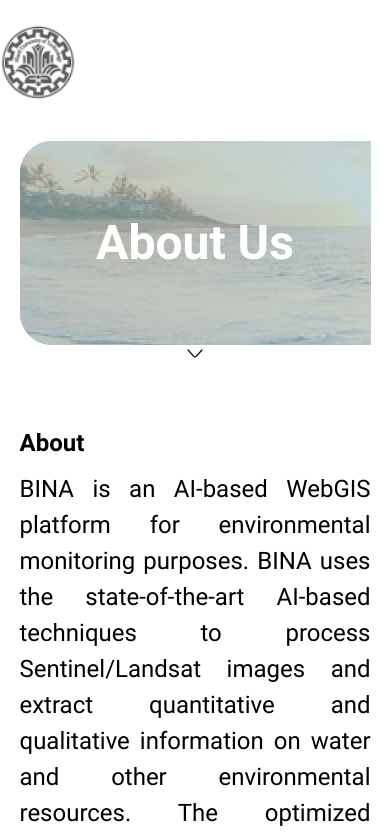
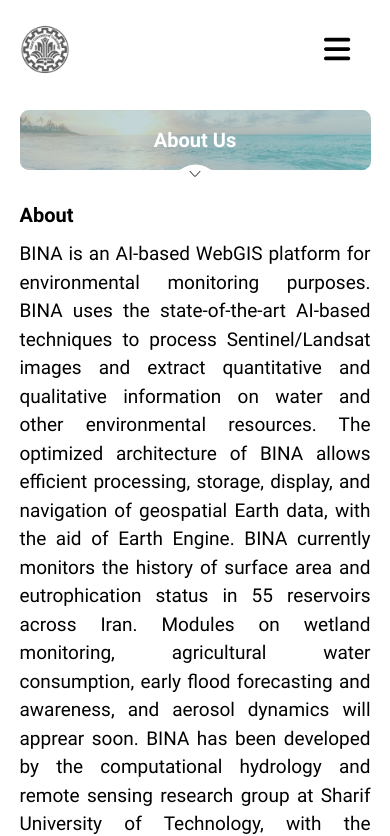
Before and after one commit to iozhen/chehrehnegar, a Next.js app: page /about in a window 390 px wide. Shown: the top 836 px of the page. Built offline with nearby package versions, Linux system fonts and the light colour scheme.

Commit message:
responsive ui

```diff
--- a/components/PageTitle.tsx
+++ b/components/PageTitle.tsx
@@ -4,11 +4,13 @@ interface props {
 
 const PageTitle = ({ title }: props) => {
    return (
-      <div className="w-full h-[204px] bg-[url(/images/pageTitleBack.png)] bg-cover relative mb-[80px]">
-         <div className="bg-[url(/images/pageTitleBackFade.png)] bg-cover w-full h-full flex justify-center items-center">
-            <h1 className="text-[48px] font-[700] text-white">{title}</h1>
+      <div className="w-full bg-[url(/images/pageTitleBack.png)] bg-contain bg-no-repeat relative h-[60px] max-sm:mb-[30px] md:mb-[50px] xl:mb-[80px] md:h-[125px] ___ lg:h-[165px] ___ xl:h-[204px]">
+         <div className="bg-[url(/images/pageTitleBackFade.png)] bg-contain bg-no-repeat w-full h-full flex justify-center items-center">
+            <h1 className="max-sm:text-[20px] text-[48px] font-[700] text-white">
+               {title}
+            </h1>
          </div>
-         <div className="absolute bottom-[-20px] left-[50%] translate-x-[-50%] w-[27px] h-[24px] bg-[url(/images/arrow-bottom.svg)] bg-contain bg-center bg-no-repeat"></div>
+         <div className="absolute bottom-[-15px] xl:bottom-[-20px] left-[50%] translate-x-[-50%] max-sm:w-[15px] w-[27px] h-[24px] bg-[url(/images/arrow-bottom.svg)] bg-contain bg-center bg-no-repeat"></div>
       </div>
    );
 };
--- a/components/layout/Header.tsx
+++ b/components/layout/Header.tsx
@@ -1,12 +1,12 @@
-import { useRouter } from 'next/router';
-import React, { useState } from 'react';
-import data from '../../data/db.json';
-import Link from 'next/link';
-import i18next from 'i18next';
-import { useTranslation } from 'react-i18next';
-import { FontAwesomeIcon } from '@fortawesome/react-fontawesome';
-import { faBars } from '@fortawesome/free-solid-svg-icons';
-import SidebarMenu from '../SidebarMenu';
+import { useRouter } from "next/router";
+import React, { useState } from "react";
+import data from "../../data/db.json";
+import Link from "next/link";
+import i18next from "i18next";
+import { useTranslation } from "react-i18next";
+import { FontAwesomeIcon } from "@fortawesome/react-fontawesome";
+import { faBars } from "@fortawesome/free-solid-svg-icons";
+import SidebarMenu from "../SidebarMenu";
 
 export interface linksType {
    href: string;
@@ -16,33 +16,33 @@ export interface linksType {
 const Header = () => {
    const router = useRouter();
    const { t } = useTranslation();
-   const isEnLang = i18next.language === 'en';
+   const isEnLang = i18next.language === "en";
    const [sidebarState, setSidebarState] = useState<boolean>();
    const [changeLanguage, setChangeLanguage] = useState<boolean>(false);
    const [linkActive, setLinkActive] = useState(0);
 
    return (
       <>
-         {router.pathname !== '/login' && (
+         {router.pathname !== "/login" && (
             <>
-               <div className="w-full h-[101px] mb-[40px]"></div>
+               <div className="w-full max-sm:h-[70px] h-[101px] mb-[40px]"></div>
 
                <header
-                  className={`fixed top-0 left-0 w-full z-[10] pt-[25px] text-black bg-white
+                  className={`fixed top-0 left-0 w-full max-sm:h-[70px] z-[10] pt-[25px] text-black bg-white
                      ${
-                        router.pathname.includes('map')
-                           ? 'h-[7vh]'
-                           : 'h-[120px]'
+                        router.pathname.includes("map")
+                           ? "h-[7vh]"
+                           : "h-[120px]"
                      }
                   `}
                >
                   {/* prettier-ignore */}
-                  <div className={`w-[1200px] mx-auto flex justify-between items-center ${isEnLang ? 'flex-row' : 'flex-row-reverse'}`}>
+                  <div className={`mx-auto flex justify-between items-center ${isEnLang ? 'flex-row' : 'flex-row-reverse'} max-sm:w-[90%] md:w-[700px] ___ lg:w-[900px] ___ xl:w-[1200px]`}>
                      <a
                         href="https://en.sharif.edu/"
                         target="_blank"
                         className={
-                           'inline-block bg-[url(/images/sharif.png)] bg-cover bg-center ' +
+                           'inline-block bg-[url(/images/sharif.png)] bg-cover bg-center max-sm:w-[50px] max-sm:h-[50px] ' +
                            (router.pathname.includes('map')
                               ? 'w-[45px] h-[45px]'
                               : 'w-[76px] h-[76px]')
--- a/pages/about.tsx
+++ b/pages/about.tsx
@@ -1,29 +1,29 @@
-import { useTranslation } from 'react-i18next';
-import i18next from 'i18next';
-import PageTitle from '@/components/PageTitle';
+import { useTranslation } from "react-i18next";
+import i18next from "i18next";
+import PageTitle from "@/components/PageTitle";
 
 const About = () => {
    const { t } = useTranslation();
-   const isEnLang = i18next.language === 'en';
+   const isEnLang = i18next.language === "en";
 
    return (
       <div>
          <div
-            className={`w-[90%] mx-auto mb-[70px] ___ sm:w-[80%] ___ md:w-[1200px]
-               ${isEnLang ? 'text-left' : 'text-right'}
+            className={`w-[90%] mx-auto mb-[70px] md:w-[700px] ___ lg:w-[900px] ___ xl:w-[1200px]
+               ${isEnLang ? "text-left" : "text-right"}
             `}
          >
-            <PageTitle title={t('AboutShowTitle')} />
+            <PageTitle title={t("AboutShowTitle")} />
 
-            <h3 className="text-[24px] mb-[10px] font-[700] ___ sm:text-[30px] ___ lg:text-[35px]">
-               {t('About_Title')}
+            <h3 className="max-sm:text-[20px] text-[24px] mb-[10px] font-[700] ___ sm:text-[30px] ___ lg:text-[35px]">
+               {t("About_Title")}
             </h3>
 
             <p
-               dir={isEnLang ? 'ltr' : 'rtl'}
-               className="text-[24px] font-[400] text-justify mb-[30px] ___ sm:text-[20px] sm:leading-[35px] ___ lg:text-[25px] lg:leading-[40px]"
+               dir={isEnLang ? "ltr" : "rtl"}
+               className="max-sm:text-[19px] text-[24px] font-[400] text-justify mb-[30px] ___ sm:text-[20px] sm:leading-[35px] ___ lg:text-[25px] lg:leading-[40px]"
             >
-               {t('About_desc')}
+               {t("About_desc")}
             </p>
          </div>
       </div>
--- a/pages/contact.tsx
+++ b/pages/contact.tsx
@@ -1,28 +1,28 @@
-import PageTitle from '@/components/PageTitle';
-import i18next from 'i18next';
-import React from 'react';
-import { useTranslation } from 'react-i18next';
+import PageTitle from "@/components/PageTitle";
+import i18next from "i18next";
+import React from "react";
+import { useTranslation } from "react-i18next";
 
 const Contact = () => {
    const { t } = useTranslation();
-   const isEnLang = i18next.language === 'en';
+   const isEnLang = i18next.language === "en";
 
    return (
       <div>
          <div
-            dir={`${isEnLang ? 'ltr' : 'rtl'}`}
-            className="w-[90%] mx-auto mb-[70px] ___ sm:w-[80%] ___ md:w-[1200px]"
+            dir={`${isEnLang ? "ltr" : "rtl"}`}
+            className="w-[90%] mx-auto mb-[70px] ___ md:w-[700px] ___ lg:w-[900px] ___ xl:w-[1200px]"
          >
-            <PageTitle title={t('ContactShowTitle')} />
+            <PageTitle title={t("ContactShowTitle")} />
 
-            <h3 className="text-[21px] font-[700] ___ sm:text-[30px] ___ lg:text-[24px]">
-               {t('Contact_Title')}
+            <h3 className="text-[20px] font-[700] ___ sm:text-[30px] ___ lg:text-[24px]">
+               {t("Contact_Title")}
             </h3>
 
-            <p className="text-[18px] font-normal text-justify leading-[40px] mb-[40px] ___ sm:text-[20px] sm:leading-[35px] ___ lg:text-[24px] lg:leading-[40px]">
-               {t('Contact_desc1')} <br />
-               {t('Contact_desc2')} <br />
-               {t('Contact_desc3')} <br />
+            <p className="text-[17px] font-normal text-justify max-sm:leading-[35px] leading-[40px] mb-[40px] ___ sm:text-[20px] sm:leading-[35px] ___ lg:text-[24px] lg:leading-[40px]">
+               {t("Contact_desc1")} <br />
+               {t("Contact_desc2")} <br />
+               {t("Contact_desc3")} <br />
             </p>
          </div>
       </div>
--- a/pages/index.tsx
+++ b/pages/index.tsx
@@ -1,10 +1,10 @@
-import HomeSlider from '@/components/SlideShow';
-import React from 'react';
+import HomeSlider from "@/components/SlideShow";
+import React from "react";
 
 const Home = () => {
    return (
       <div className="w-full h-full relative overflow-hidden">
-         <div className="w-[1200px] mx-auto">
+         <div className="mx-auto max-sm:w-[90%] md:w-[700px] lg:w-[900px] xl:w-[1200px]">
             <HomeSlider />
          </div>
       </div>
--- a/pages/team.tsx
+++ b/pages/team.tsx
@@ -1,8 +1,8 @@
-import { useTranslation } from 'react-i18next';
-import data from '../data/db.json';
-import React from 'react';
-import i18next from 'i18next';
-import PageTitle from '@/components/PageTitle';
+import { useTranslation } from "react-i18next";
+import data from "../data/db.json";
+import React from "react";
+import i18next from "i18next";
+import PageTitle from "@/components/PageTitle";
 
 interface teamListType {
    title: string;
@@ -10,25 +10,25 @@ interface teamListType {
 
 const Team = () => {
    const { t } = useTranslation();
-   const isEnLang = i18next.language === 'en';
+   const isEnLang = i18next.language === "en";
 
    return (
       <div className="flex flex-col min-h-full">
          <div
-            dir={isEnLang ? 'ltr' : 'rtl'}
-            className="w-[90] mx-auto mb-[70px] ___ sm:w-[80%] ___ md:w-[1200px] flex-1"
+            dir={isEnLang ? "ltr" : "rtl"}
+            className="w-[90%] mx-auto mb-[70px] ___ md:w-[700px] ___ lg:w-[900px] ___ xl:w-[1200px] flex-1"
          >
-            <PageTitle title={t('DeveloperShowTitle')} />
+            <PageTitle title={t("DeveloperShowTitle")} />
 
-            <h3 className="text-[21px] font-[700] pb-[5px] ___ sm:text-[30px] ___ lg:text-[24px]">
-               {t('Team_Title')}
+            <h3 className="text-[20px] font-[700] pb-[5px] ___ sm:text-[30px] ___ lg:text-[24px]">
+               {t("Team_Title")}
             </h3>
 
             <ul
                className={`${
                   isEnLang
-                     ? 'pl-[30px] ___ sm:pl-[45px]'
-                     : 'pr-[30px] sm:pr-[45px]'
+                     ? "pl-[30px] ___ sm:pl-[45px]"
+                     : "pr-[30px] sm:pr-[45px]"
                }`}
             >
                {data.teamList.map(({ title }: teamListType, index: number) => (
```
Also changed, not shown: components/SlideShow.tsx (+13 -13 lines).
